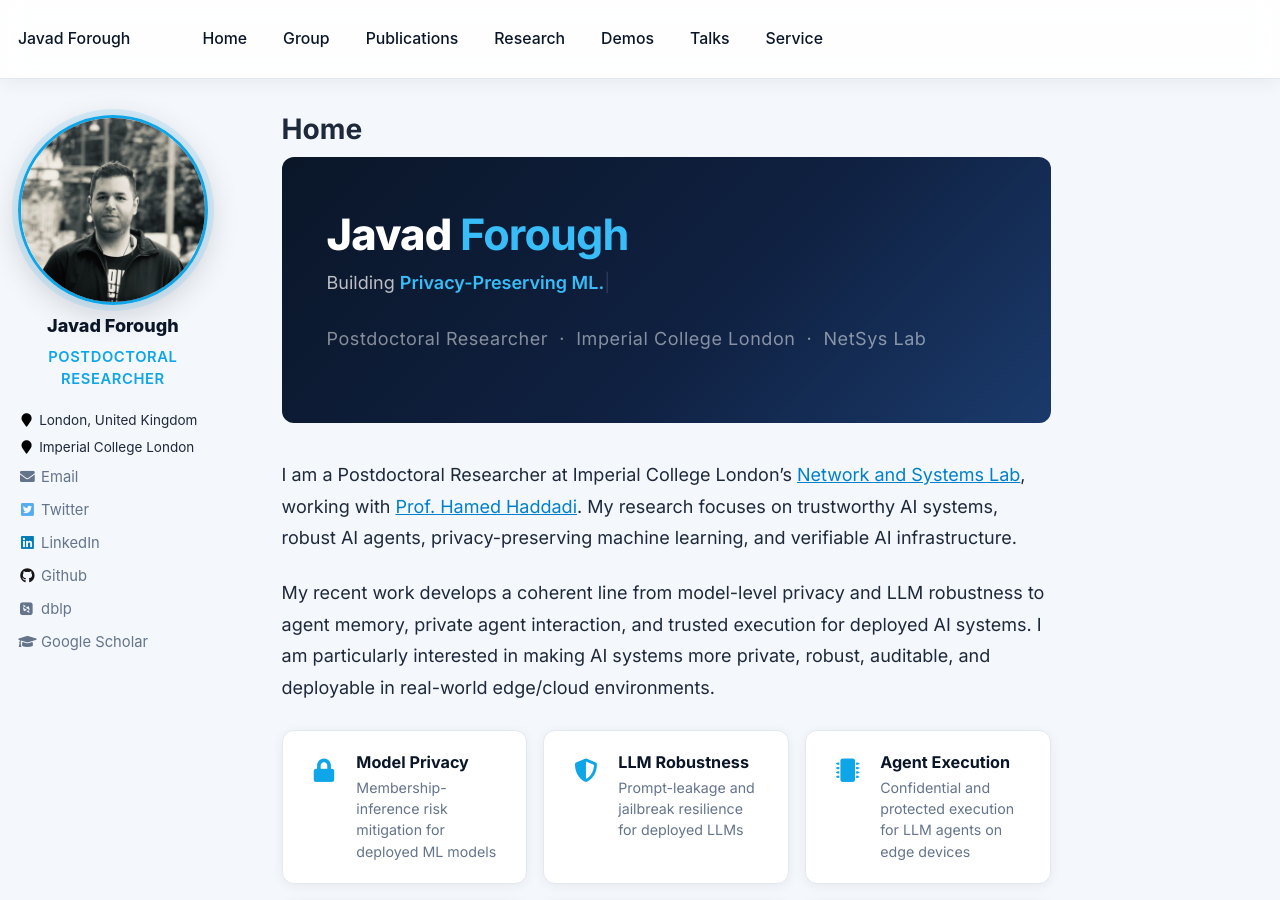
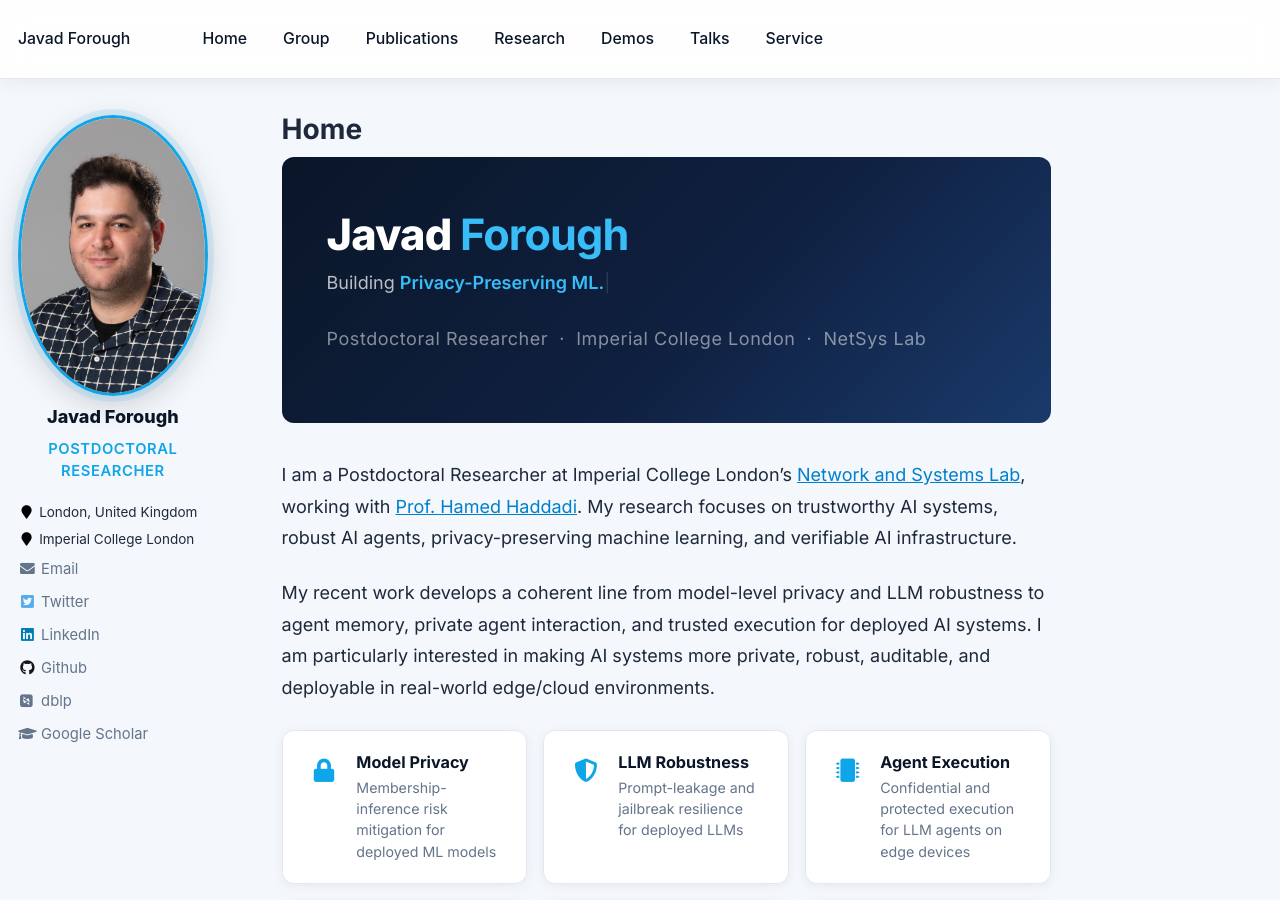
Before and after one commit to Javad-Forough/Javad-Forough.github.io, a Jekyll site: the page built from _pages/about.md, in a window 1280 px wide and 900 px high. Built offline with Jekyll 4.4.1, drawn with Linux system fonts in a browser that asks for light colours; nearby versions of some CDN libraries; some web fonts are replaced.

Commit message:
Update photo

```diff
--- a/_config.yml
+++ b/_config.yml
@@ -81,7 +81,7 @@ analytics:
 # Site Author
 author:
   name             : "Javad Forough"
-  avatar           : "Javad.png"
+  avatar           : "Javad2.jpg"
   bio              : "Postdoctoral Researcher"
   location         : "London, United Kingdom"
   employer         : "Imperial College London"
```
Also changed, not shown: images/Javad2.jpg (added).
